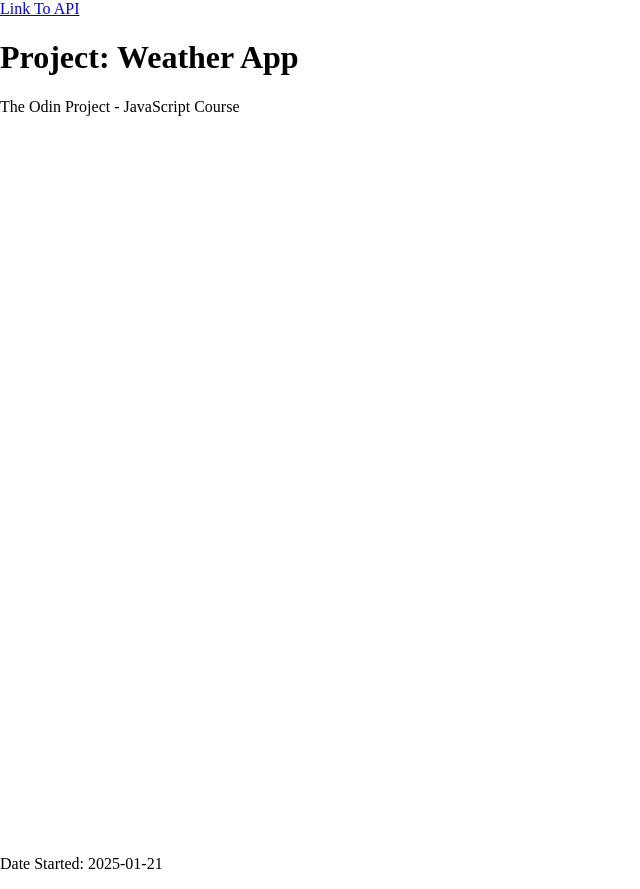
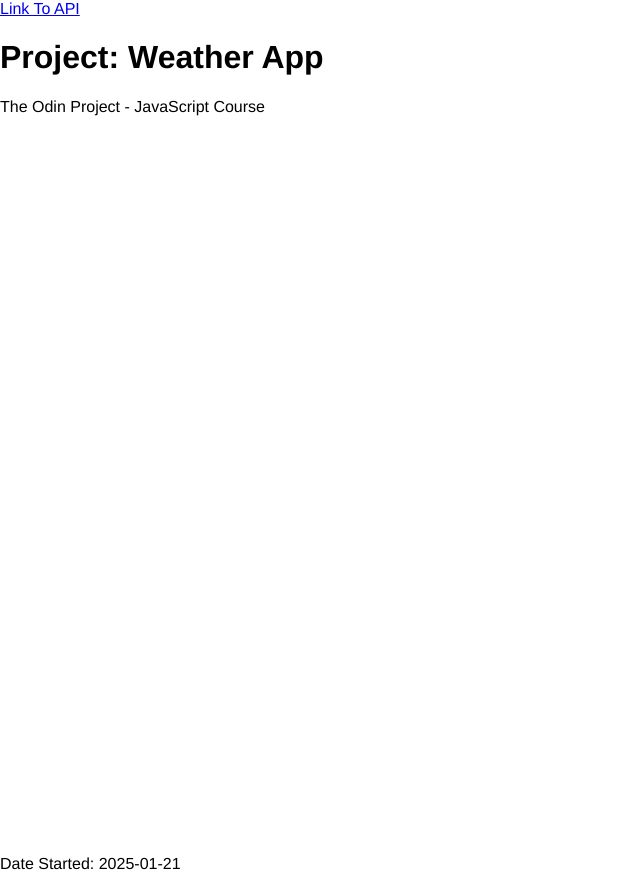
Before and after one commit to Justin-Bento/node-path-javascript-weather-app, a plain HTML site: page index.html in a window 1280 px wide. Shown: the whole page, without its empty margins (0-640 px from the left). Drawn offline with Linux system fonts and the light colour scheme; no server answers.

Commit message:
Applied font family to entire page.

```diff
--- a/style.css
+++ b/style.css
@@ -1,6 +1,10 @@
+* {
+  font-family: Helvetica, sans-serif;
+}
 body {
   margin: 0;
   padding: 0;
+  font-family: inherit;
 }
 main {
   min-height: 100dvh;
```
